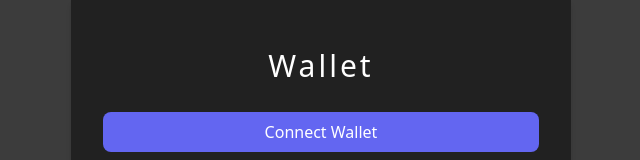
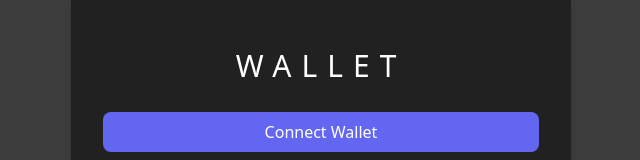
Before and after one commit to RaMandeep2002/FundDepostINt, a React (Create React App) app: page / in a window 1280 px wide. Shown: the top 160 px of the page, without its empty margins (319-959 px from the left). Built offline with nearby package versions, Linux system fonts and the light colour scheme.

Commit message:
change in styling

```diff
--- a/src/App.tsx
+++ b/src/App.tsx
@@ -197,7 +197,7 @@ function App() {
           <div className="text-center mb-8">
             <div className='p-4'>
               {/* <img src={metamsklogo} alt="MetaMask Logo" className="h-[60px] mx-auto mb-4" /> */}
-              <h1 className='text-3xl tracking-widest text-white'> Wallet</h1>
+              <h1 className='text-3xl tracking-[10px] text-white'> WALLET</h1>
             </div>
 
             <button
```
